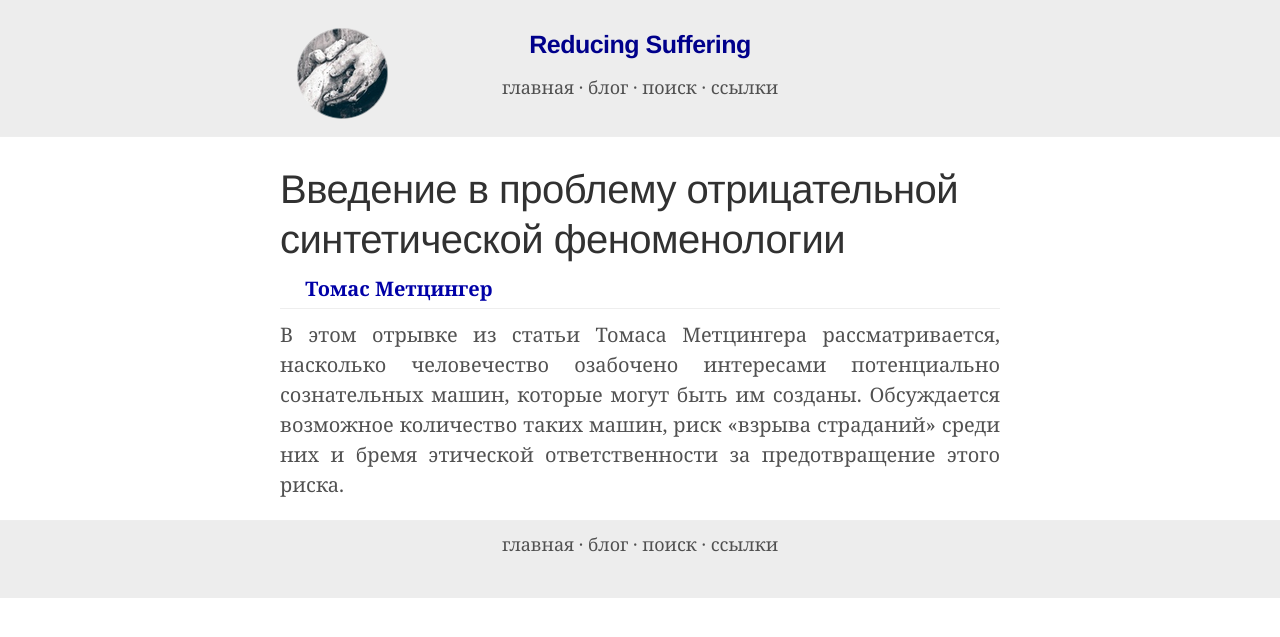
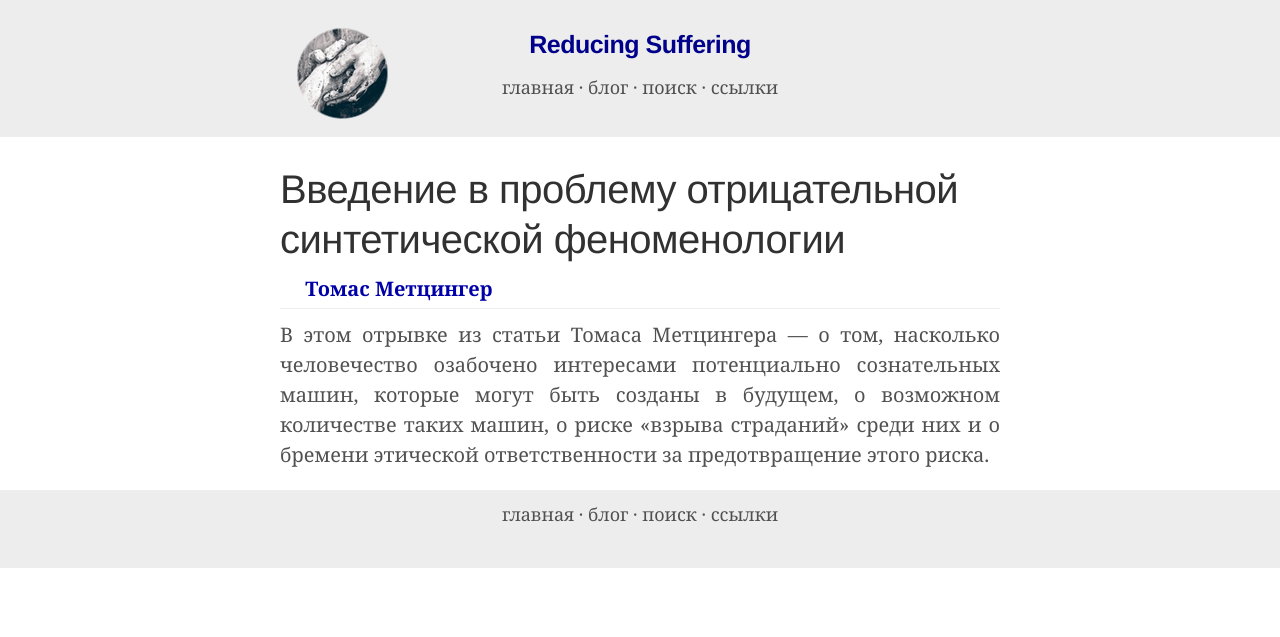
Before and after one commit to ReducingSuffering/reducingsuffering.github.io, a Jekyll site: the page built from _posts/wt/Переводы/Томас Метцингер/2024-07-27-643.md, in a window 1280 px wide. Shown: the top 637 px of the page. Built offline with Jekyll 4.4.1, drawn with Linux system fonts in a browser that asks for light colours.

Commit message:
Update 2024-07-27-643.md

```diff
--- a/_posts/wt/Переводы/Томас Метцингер/2024-07-27-643.md
+++ b/_posts/wt/Переводы/Томас Метцингер/2024-07-27-643.md
@@ -16,4 +16,4 @@ relative: true
 preview: assets/images/previews/cyborg-8514853_480.png
 preview_here: true
 ---
-В этом отрывке из статьи Томаса Метцингера рассматривается, насколько человечество озабочено интересами потенциально сознательных машин, которые могут быть им созданы. Обсуждается возможное количество таких машин, риск «взрыва страданий» среди них и бремя этической ответственности за предотвращение этого риска.
+В этом отрывке из статьи Томаса Метцингера — о том, насколько человечество озабочено интересами потенциально сознательных машин, которые могут быть созданы в будущем, о возможном количестве таких машин, о риске «взрыва страданий» среди них и о бремени этической ответственности за предотвращение этого риска.
```
